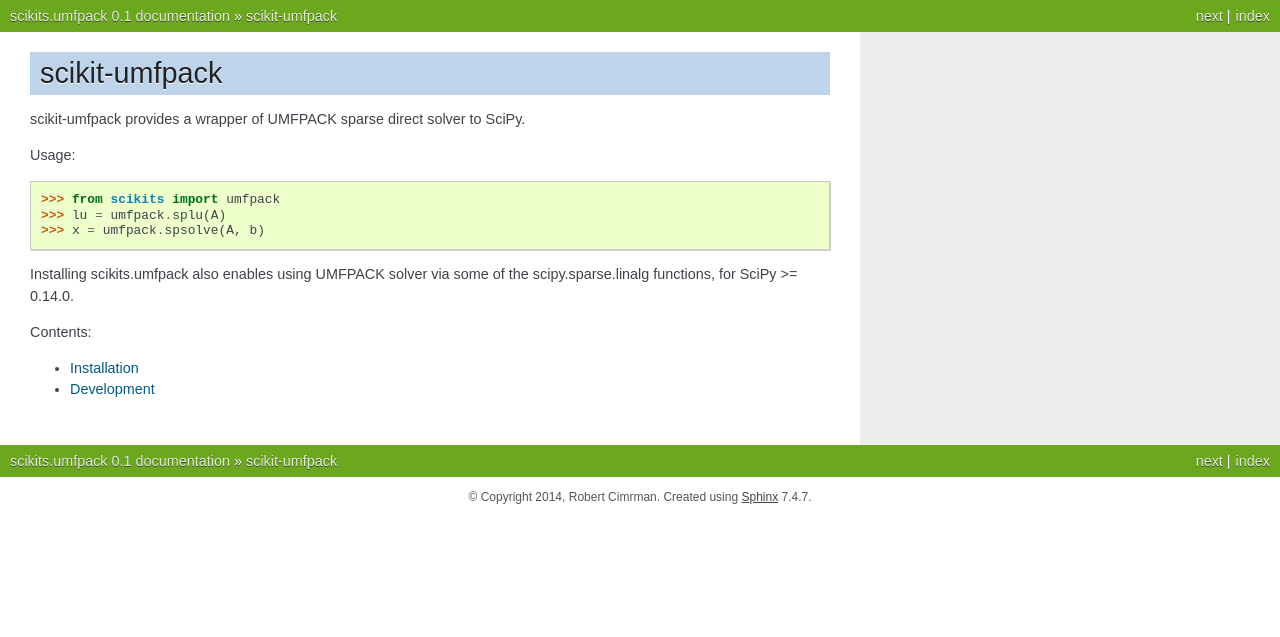
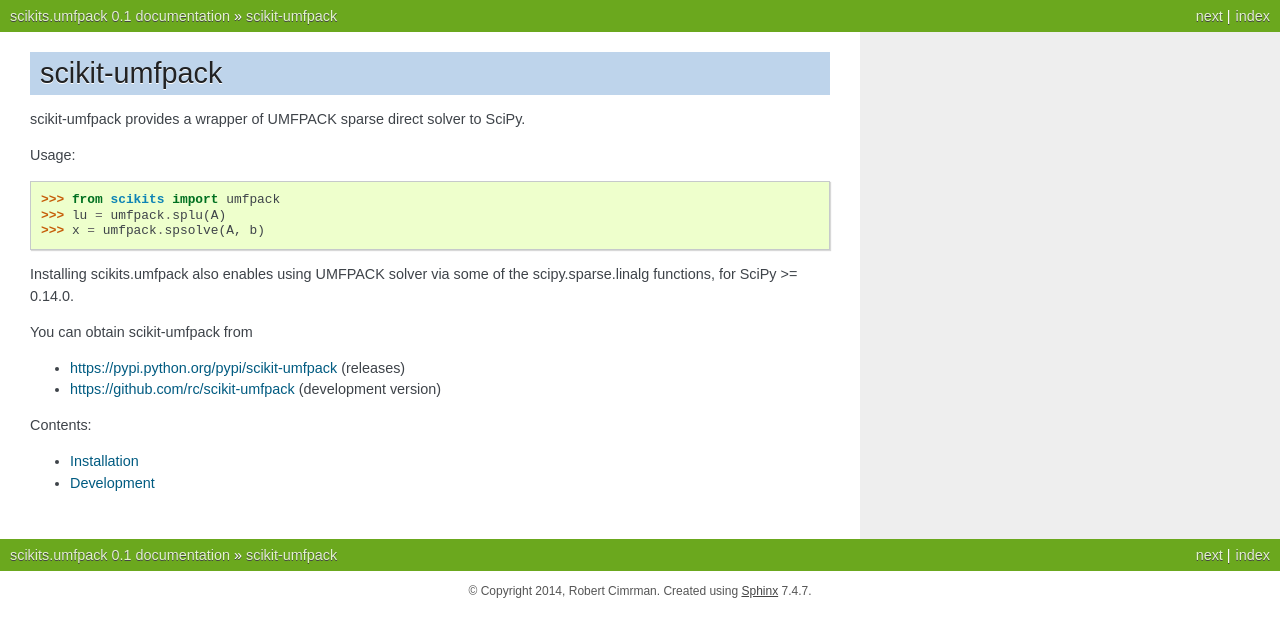
Before and after one commit to scikit-umfpack/scikit-umfpack, a Sphinx documentation site: the page built from docs/index.rst, in a window 1280 px wide. Shown: the top 637 px of the page. Built offline with Sphinx 7.4.7, drawn with Linux system fonts in a browser that asks for light colours.

Commit message:
DOC: add download links to the front page

```diff
--- a/docs/index.rst
+++ b/docs/index.rst
@@ -12,6 +12,12 @@
 Installing scikits.umfpack also enables using UMFPACK solver via some
 of the scipy.sparse.linalg functions, for SciPy >= 0.14.0.
 
+You can obtain scikit-umfpack from
+
+- https://pypi.python.org/pypi/scikit-umfpack (releases)
+
+- https://github.com/rc/scikit-umfpack (development version)
+
 Contents:
 
 .. toctree::
```
